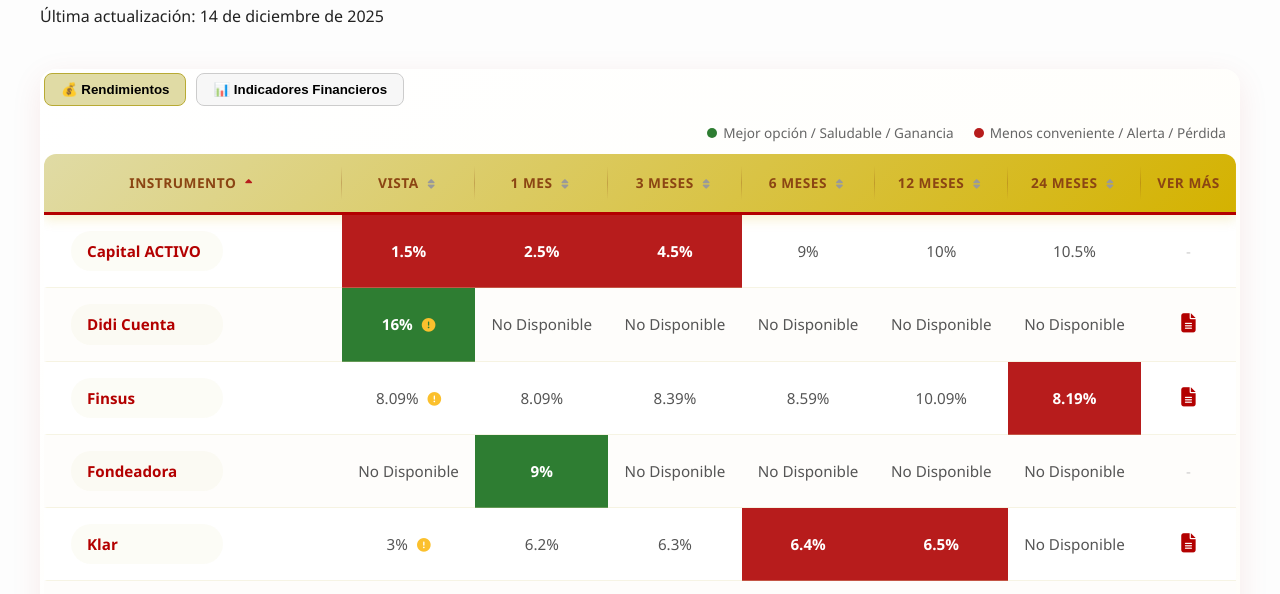
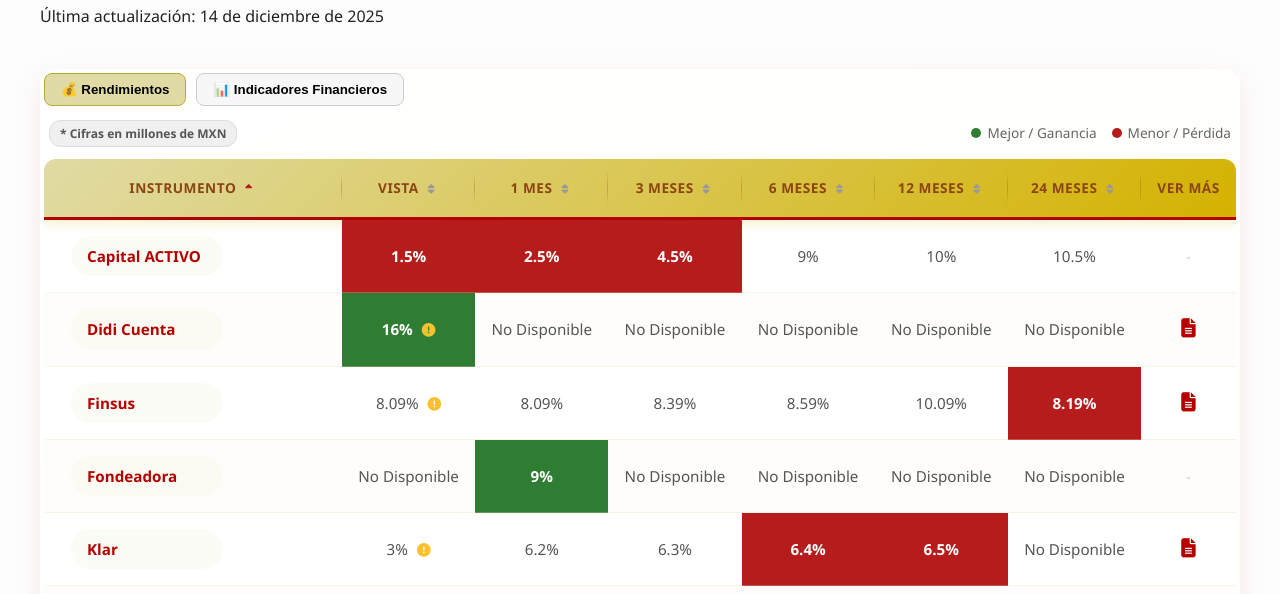
Before and after one commit to iguanopower2/blog-website, a plain HTML site: page sofipos.html in a window 1280 px wide. Shown: the part 176-770 px from the top of the page. Drawn offline with Linux system fonts and the light colour scheme.

Commit message:
Legends updated with *Cifras en millones

```diff
--- a/js/funciones.js
+++ b/js/funciones.js
@@ -951,20 +951,25 @@
     // ========================================================
     // 🎨 MÓDULO: Renderizar Leyenda de Colores (Modular)
     // ========================================================
-    renderizarLeyenda(contenedorId) {
+    renderizarLeyenda(contenedorId, mostrarNotaMillones = false) {
         const contenedor = document.getElementById(contenedorId);
         if (!contenedor) return;
 
-        // El HTML es idéntico al que hicimos antes, pero ahora generado por JS
-        const html = `
+        let html = `
             <div class="leyenda-container">
-                <div class="leyenda-item">
-                    <span class="dot-leyenda dot-verde"></span>
-                    <span>Mejor opción / Saludable / Ganancia</span>
+                <div class="leyenda-extra">
+                    ${mostrarNotaMillones ? '<span class="badge-millones">* Cifras en millones de MXN</span>' : ''}
                 </div>
-                <div class="leyenda-item">
-                    <span class="dot-leyenda dot-rojo"></span>
-                    <span>Menos conveniente / Alerta / Pérdida</span>
+
+                <div class="leyenda-simbolos">
+                    <div class="leyenda-item">
+                        <span class="dot-leyenda dot-verde"></span>
+                        <span>Mejor / Ganancia</span>
+                    </div>
+                    <div class="leyenda-item">
+                        <span class="dot-leyenda dot-rojo"></span>
+                        <span>Menor / Pérdida</span>
+                    </div>
                 </div>
             </div>
         `;
--- a/sofipos.html
+++ b/sofipos.html
@@ -63,7 +63,7 @@
             <li><strong>NICAP:</strong> Nivel de capitalización. <span style="color:#2e7d32; font-weight:bold;">Verde</span> indica Categoría 1 (≥ 131%), indicando solidez.</li>
             <li><strong>Categorías NICAP:</strong> Nivel 1 (≥ 131%), Nivel 2 (≥ 100% y < 131%), Nivel 3 (≥ 56% y < 100%), Nivel 4 (< 56%).</li>
             <li><strong>IMOR:</strong> Índice de morosidad (Cartera Vencida). <span style="color:#2e7d32; font-weight:bold;">Verde</span> indica el menor índice de cartera vencida.</li>
-            <li><strong>Resultado Neto:</strong> Ganancias o pérdidas. <span style="color:#2e7d32; font-weight:bold;">Verde</span> indica ganancias (números positivos), <span style="color:#b71c1c; font-weight:bold;">Rojo</span> indica pérdidas.</li>
+            <li><strong>Resultado Neto (millones MXN):</strong> Ganancias o pérdidas. <span style="color:#2e7d32; font-weight:bold;">Verde</span> indica ganancias (números positivos), <span style="color:#b71c1c; font-weight:bold;">Rojo</span> indica pérdidas.</li>
             <li>El seguro <strong>PROSOFIPO</strong> protege hasta por aproximadamente <span class="valor-prosofipo"></span> MXN.</li>
             <li>Indicadores financieros al cierre del mes de <strong class="fecha-indicadores-fin"></strong></li>
           </ol>
@@ -153,7 +153,7 @@
       "IMOR (%)": "bajoMejor",
       "Resultado Neto": "positivoMejor"
     };
-    funciones.renderizarLeyenda("leyenda-sofipos");
+    funciones.renderizarLeyenda("leyenda-sofipos", true);
 
     // 📊 Pestaña 1: Rendimientos
     funciones.renderizarTablaGeneral({
--- a/style.css
+++ b/style.css
@@ -1627,14 +1627,22 @@
     transform: scale(1.1);
 }
 /* --- LEYENDA DE COLORES (SIMBOLOGÍA) --- */
+/* --- LEYENDA DE COLORES Y NOTAS --- */
 .leyenda-container {
     display: flex;
-    justify-content: flex-end; /* Alinear a la derecha */
-    gap: 20px;
-    margin-bottom: 10px;
-    padding: 0 10px;
+    justify-content: space-between; /* Separa nota a la izq y puntos a la der */
+    align-items: center;
+    margin-bottom: 15px;
+    padding: 0 5px;
     font-size: 0.85rem;
     color: #666;
+    flex-wrap: wrap; /* Para móviles */
+    gap: 10px;
+}
+
+.leyenda-simbolos {
+    display: flex;
+    gap: 15px;
 }
 
 .leyenda-item {
@@ -1653,10 +1661,20 @@
 .dot-verde { background-color: #2e7d32; }
 .dot-rojo { background-color: #b71c1c; }
 
-/* Ajuste para móvil: centrar la leyenda si la pantalla es chica */
+/* Estilo para la nota de millones */
+.badge-millones {
+    background-color: #f0f0f0;
+    color: #555;
+    padding: 4px 10px;
+    border-radius: 12px;
+    font-weight: 600;
+    font-size: 0.75rem;
+    border: 1px solid #ddd;
+}
+
+/* Ajuste móvil */
 @media (max-width: 768px) {
     .leyenda-container {
-        justify-content: center;
-        flex-wrap: wrap;
+        justify-content: center; /* Centrar todo en pantallas chicas */
     }
 }
```
